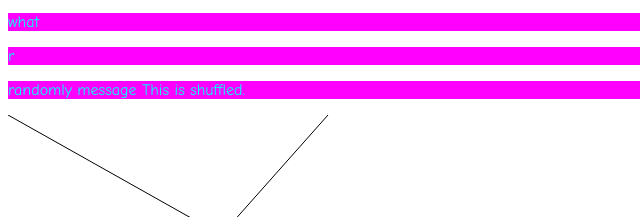
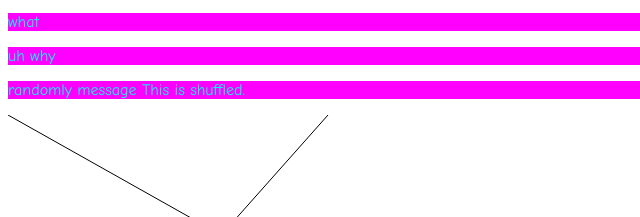
Before and after one commit to urzmjj/urzmjj.github.io, a plain HTML site: page p.html in a window 1280 px wide. Shown: the part 170-387 px from the top of the page, 0-640 px from the left. Drawn offline with Linux system fonts and the light colour scheme.

Commit message:
La dixième mise à jour
Veuillez quitter le dépôt.

```diff
--- a/p.html
+++ b/p.html
@@ -26,7 +26,7 @@
             <p>what</p>
         </article>
         <aside>
-            <p>r</p>
+            <p>uh why</p>
         </aside>
         <p id="q"></p>
         <canvas id="myCanvas" width="640" height="360"></canvas>
```
